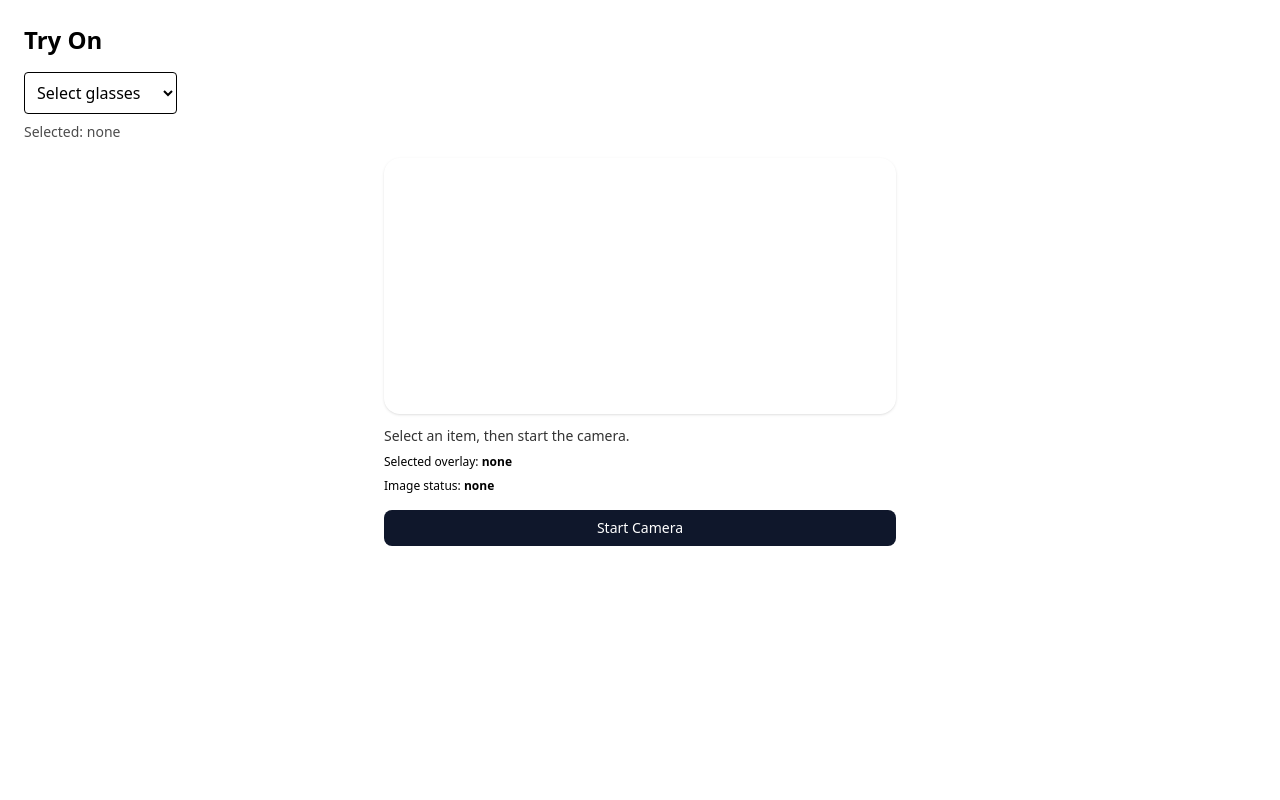
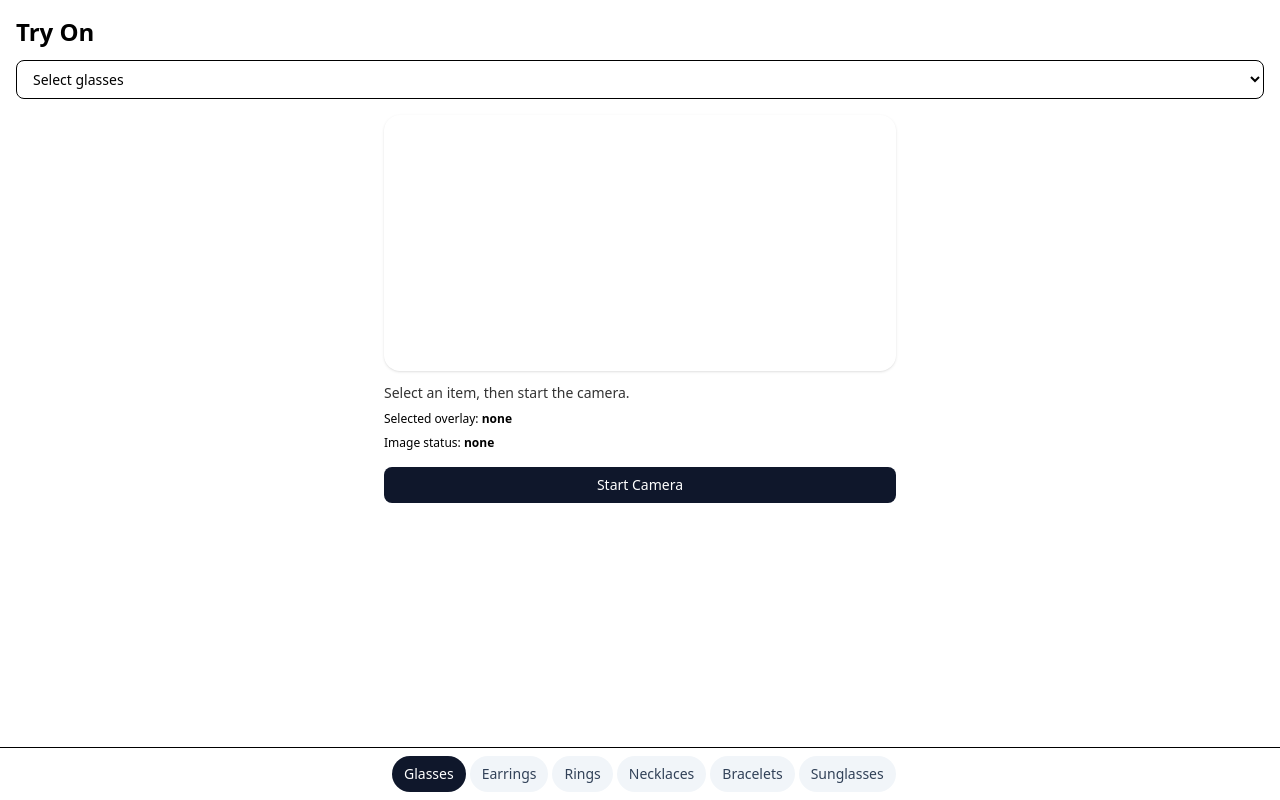
Before and after one commit to smartie2025/Biramy2.0, a Next.js app: page /try-on in a window 1280 px wide. Built offline with nearby package versions, Linux system fonts and the light colour scheme.

Commit message:
category switching feature added in page.tsx

```diff
--- a/app/(app)/try-on/page.tsx
+++ b/app/(app)/try-on/page.tsx
@@ -2,31 +2,23 @@
 
 import { useState } from "react";
 import FaceTryOn from "../../components/FaceTryOn";
-import AssetDropdown from "../../components/AssetDropdown";
-
-type OverlayItem = {
-    id: string;
-    name: string;
-    src: string;
-    thumb?: string;
-};
-
+import AssetDropdown, { type OverlayItem } from "../../components/AssetDropdown";
+import CategoryTabs, { type Category } from "../../components/CategoryTabs";
 export default function Page() {
+    const [category, setCategory] = useState<Category>("glasses");
     const [selected, setSelected] = useState<OverlayItem | null>(null);
 
     return (
-        <main className="p-6">
-            <h1 className="text-2xl font-bold mb-4">Try On</h1>
+        <main className="p-4 pb-24">
+            <h1 className="text-2xl font-bold mb-3">Try On</h1>
 
-            <AssetDropdown onSelect={setSelected} />
-
-            <div className="mt-2 text-sm opacity-70">
-                Selected: {selected ? `${selected.name} (${selected.src})` : "none"}
-            </div>
+            <AssetDropdown category={category} onSelect={setSelected} />
 
             <div className="mt-4">
                 <FaceTryOn selectedOverlay={selected} />
             </div>
+
+            <CategoryTabs value={category} onChange={setCategory} />
         </main>
     );
 }
--- a/app/components/AssetDropdown.tsx
+++ b/app/components/AssetDropdown.tsx
@@ -1,8 +1,9 @@
 "use client";
 
 import { useEffect, useState } from "react";
+import type { Category } from "./CategoryTabs";
 
-type OverlayItem = {
+export type OverlayItem = {
     id: string;
     name: string;
     src: string;
@@ -10,10 +11,11 @@ type OverlayItem = {
 };
 
 type Props = {
+    category: Category;
     onSelect: (item: OverlayItem | null) => void;
 };
 
-export default function AssetDropdown({ onSelect }: Props) {
+export default function AssetDropdown({ category, onSelect }: Props) {
     const [items, setItems] = useState<OverlayItem[]>([]);
     const [error, setError] = useState<string | null>(null);
 
@@ -23,15 +25,19 @@ export default function AssetDropdown({ onSelect }: Props) {
         async function load() {
             try {
                 setError(null);
-                const res = await fetch("/api/tryon-assets?category=glasses", {
+
+                const res = await fetch(`/api/tryon-assets?category=${category}`, {
                     cache: "no-store",
                 });
                 const data = await res.json();
 
                 if (!data.ok) throw new Error(data.error ?? "API returned ok=false");
 
-                const glasses: OverlayItem[] = data.overlays?.glasses ?? [];
-                if (!cancelled) setItems(glasses);
+                const list: OverlayItem[] = data.overlays?.[category] ?? [];
+                if (!cancelled) setItems(list);
+
+                // reset selection when category changes
+                if (!cancelled) onSelect(null);
             } catch (e: unknown) {
                 const message = e instanceof Error ? e.message : "Fetch failed";
                 if (!cancelled) setError(message);
@@ -42,14 +48,13 @@ export default function AssetDropdown({ onSelect }: Props) {
         return () => {
             cancelled = true;
         };
-    }, []);
+    }, [category, onSelect]);
 
-    if (error)
-        return <div className="text-red-600">Dropdown error: {error}</div>;
+    if (error) return <div className="text-red-600">Dropdown error: {error}</div>;
 
     return (
         <select
-            className="border rounded p-2"
+            className="w-full rounded-lg border px-3 py-2 text-sm"
             defaultValue=""
             onChange={(e) => {
                 const id = e.target.value;
@@ -57,7 +62,7 @@ export default function AssetDropdown({ onSelect }: Props) {
                 onSelect(chosen);
             }}
         >
-            <option value="">Select glasses</option>
+            <option value="">Select {category}</option>
             {items.map((a) => (
                 <option key={a.id} value={a.id}>
                     {a.name}
--- /dev/null
+++ b/app/components/CategoryTabs.tsx
@@ -0,0 +1,55 @@
+"use client";
+
+export type Category =
+    | "glasses"
+    | "earrings"
+    | "rings"
+    | "necklaces"
+    | "bracelets"
+    | "sunglasses"
+    | "hats"
+    | "scarves"
+    | "watches";
+
+type Props = {
+    value: Category;
+    onChange: (c: Category) => void;
+};
+
+const TABS: { key: Category; label: string }[] = [
+    { key: "glasses", label: "Glasses" },
+    { key: "earrings", label: "Earrings" },
+    { key: "rings", label: "Rings" },
+    { key: "necklaces", label: "Necklaces" },
+    { key: "bracelets", label: "Bracelets" },
+    { key: "sunglasses", label: "Sunglasses" },
+    { key: "hats", label: "Hats" },
+    { key: "scarves", label: "Scarves" },
+    { key: "watches", label: "Watches" },
+];
+
+export default function CategoryTabs({ value, onChange }: Props) {
+    return (
+        <div className="fixed bottom-0 left-0 right-0 z-50 border-t bg-white/90 backdrop-blur">
+            <div className="mx-auto flex max-w-lg gap-1 overflow-x-auto px-2 py-2">
+                {TABS.map((t) => {
+                    const active = t.key === value;
+                    return (
+                        <button
+                            key={t.key}
+                            onClick={() => onChange(t.key)}
+                            className={[
+                                "shrink-0 rounded-full px-3 py-2 text-sm",
+                                active
+                                    ? "bg-slate-900 text-white"
+                                    : "bg-slate-100 text-slate-700 hover:bg-slate-200",
+                            ].join(" ")}
+                        >
+                            {t.label}
+                        </button>
+                    );
+                })}
+            </div>
+        </div>
+    );
+}
```
